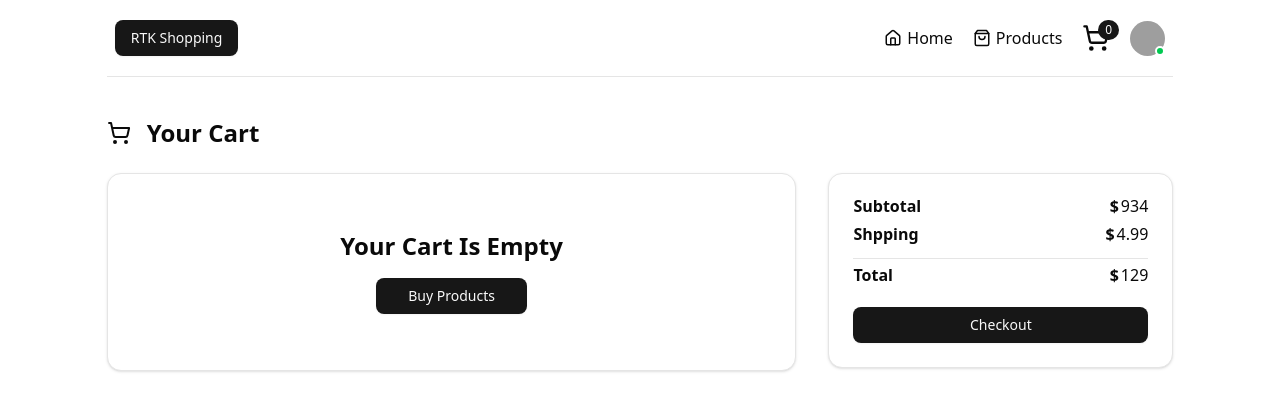
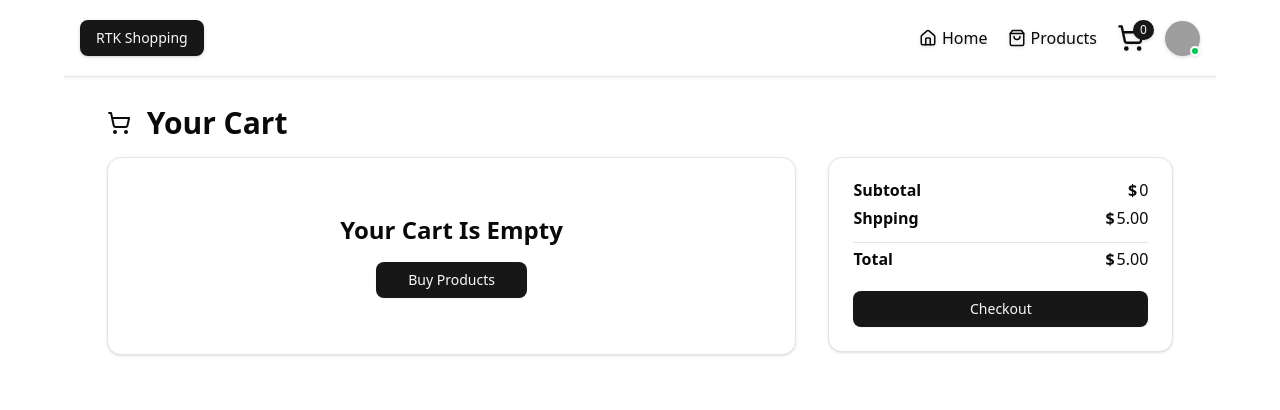
Before and after one commit to sheikh-saiyam/RTK-shopping-cart, a React (Vite) app: page /cart in a window 1280 px wide. Shown: the top 410 px of the page. Built offline with nearby package versions, Linux system fonts and the light colour scheme; grey boxes are pictures that could not be loaded.

Commit message:
Cart page UI Design done

```diff
--- a/src/components/cards/CartCard.jsx
+++ b/src/components/cards/CartCard.jsx
@@ -1,11 +1,73 @@
-import React from 'react';
+import React from "react";
+import {
+  Card,
+  CardContent,
+  CardDescription,
+  CardTitle,
+} from "@/components/ui/card";
+import { Button } from "../ui/button";
+import { Minus } from "lucide-react";
+import { Plus } from "lucide-react";
+import { Trash } from "lucide-react";
 
-const CartCard = () => {
-    return (
-        <div>
+const CartCard = ({ cart }) => {
+  return (
+    <Card className={"mb-4"}>
+      <CardContent className={"flex flex-col gap-4 md:flex-row"}>
+        {/* img */}
+        <div className="w-8/12 md:w-4/12">
+          <img
+            src={cart.image}
+            alt={cart.title}
+            className="w-full h-[160px] border border-border rounded-2xl shadow"
+          />
+        </div>
+        {/* main content */}
+        <div className="mt-2 flex justify-between items-stretch">
+          {/* details */}
+          <div className="space-y-3">
+            <CardTitle className={"text-xl"}>{cart.title}</CardTitle>
+            <CardTitle>
+              Price: <span className="font-normal mr-0.5">$ {cart.price}</span>
+            </CardTitle>
+            <CardTitle>
+              Category: <span className="font-normal">{cart.category}</span>
+            </CardTitle>
 
+            <CardDescription className={"w-8/12"}>
+              {cart.description}
+            </CardDescription>
+          </div>
+          {/* quantity selector */}
+          <div className="flex flex-col justify-between">
+            <div className="flex gap-1 border p-1 rounded-xl shadow">
+              <Button
+                variant="outline"
+                className={"rounded-lg font-bold text-xl"}
+              >
+                <Minus />
+              </Button>
+              <Button variant="outline" className={"rounded-lg"}>
+                {cart.quantity}
+              </Button>
+              <Button
+                variant="outline"
+                className={"rounded-lg font-bold text-xl"}
+              >
+                <Plus />
+              </Button>
+            </div>
+            {/* Delete */}
+            <div className="flex justify-end">
+              <Button variant={"destructive"}>
+                <Trash />
+              </Button>
+            </div>
+          </div>
         </div>
-    );
+      </CardContent>
+    </Card>
+  );
 };
 
 export default CartCard;
--- a/src/components/cards/CheckoutCard.jsx
+++ b/src/components/cards/CheckoutCard.jsx
@@ -1,7 +1,7 @@
 import { Button } from "@/components/ui/button";
 import { Card, CardContent, CardFooter, CardTitle } from "@/components/ui/card";
 
-const CheckoutCard = () => {
+const CheckoutCard = ({ subTotal, totalPrice }) => {
   return (
     <Card>
       <CardContent className={"space-y-3"}>
@@ -9,20 +9,20 @@ const CheckoutCard = () => {
           <CardTitle>Subtotal</CardTitle>
           <CardTitle className={"font-normal"}>
             <span className="font-semibold mr-0.5">$</span>
-            {934}
+            {subTotal || 0.0}
           </CardTitle>
         </div>
         <div className="flex justify-between items-center">
           <CardTitle>Shpping</CardTitle>
           <CardTitle className={"font-normal"}>
-            <span className="font-semibold mr-0.5">$</span>4.99
+            <span className="font-semibold mr-0.5">$</span>5.00
           </CardTitle>
         </div>
         <div className="border-t border-border pt-2 mt-4 flex justify-between items-center">
           <CardTitle>Total</CardTitle>
           <CardTitle className={"font-normal"}>
             <span className="font-semibold mr-0.5">$</span>
-            {129}
+            {totalPrice.toFixed(2) || 0}
           </CardTitle>
         </div>
       </CardContent>
--- a/src/components/shared/Navbar/Navbar.jsx
+++ b/src/components/shared/Navbar/Navbar.jsx
@@ -12,7 +12,8 @@ const Navbar = () => {
   const cart = useSelector((state) => state.cart);
 
   return (
-    <nav className="flex items-center justify-between w-full relative">
+    <div className="fixed top-0 left-0 w-full z-50 bg-white ">
+      <nav className="mx-auto w-11/12 md:w-[90%] max-w-screen-2xl flex items-center justify-between px-4 py-5 border-b drop-shadow">
         {/* logo */}
         <div>
           <Button className={"hover:scale-105"}>RTK Shopping</Button>
@@ -20,11 +21,17 @@ const Navbar = () => {
         <div className="flex gap-12 items-center">
           {/* nav links */}
           <ul className="items-center gap-[20px] text-[1rem] hidden md:flex">
-          <Link to={"/"} className="flex items-center gap-[5px] cursor-pointer hover:text-muted-foreground duration-500 transition-all">
+            <Link
+              to={"/"}
+              className="flex items-center gap-[5px] cursor-pointer hover:text-muted-foreground duration-500 transition-all"
+            >
               <Home size={18} />
               Home
             </Link>
-          <Link to={"/"} className="flex items-center gap-[5px] cursor-pointer hover:text-muted-foreground duration-500 transition-all">
+            <Link
+              to={"/"}
+              className="flex items-center gap-[5px] cursor-pointer hover:text-muted-foreground duration-500 transition-all"
+            >
               <ShoppingBag size={18} />
               Products
             </Link>
@@ -97,6 +104,7 @@ const Navbar = () => {
           </aside>
         </div>
       </nav>
+    </div>
   );
 };
 
--- a/src/layout/MainLayout.jsx
+++ b/src/layout/MainLayout.jsx
@@ -4,7 +4,7 @@ import { Outlet } from "react-router";
 const MainLayout = () => {
   return (
     <div>
-      <div className="mx-auto py-5 px-2 border-b w-11/12 md:w-10/12 max-w-screen-2xl">
+      <div className="mx-auto py-8 px-2 border-b w-11/12 md:w-[90%] max-w-screen-2xl">
         <Navbar />
       </div>
       <Outlet />
--- a/src/pages/cart/Cart.jsx
+++ b/src/pages/cart/Cart.jsx
@@ -8,16 +8,24 @@ import { Link } from "react-router";
 
 const Cart = () => {
   const cart = useSelector((state) => state.cart);
+
+  const subTotal = cart.reduce(
+    (total, item) => total + item.price * item.quantity,
+    0
+  );
+
+  const totalPrice = subTotal + 5;
+
   return (
     <div className="mx-auto py-10 w-11/12 md:w-10/12 max-w-screen-2xl">
       {/* Header */}
       <div>
-        <h1 className="text-2xl font-bold flex items-center gap-4">
+        <h1 className="text-3xl font-bold flex items-center gap-4">
           <ShoppingCart /> Your Cart
         </h1>
       </div>
       {/* Cart Contents */}
-      <div className="mt-6 flex flex-col lg:flex-row items-stretch gap-8">
+      <div className="mt-4 relative flex flex-col lg:flex-row items-stretch gap-8">
         {/* Cart Cards */}
         <div className="w-full lg:w-8/12">
           {cart.length > 0 ? (
@@ -36,8 +44,8 @@ const Cart = () => {
           )}
         </div>
         {/* CheckoutCard */}
-        <div className="w-full lg:w-4/12">
-          <CheckoutCard />
+        <div className="w-full lg:w-4/12 lg:sticky md:top-24 h-fit">
+          <CheckoutCard subTotal={subTotal} totalPrice={totalPrice} />
         </div>
       </div>
     </div>
```
Lines whose indentation alone changed are shown as unchanged.
